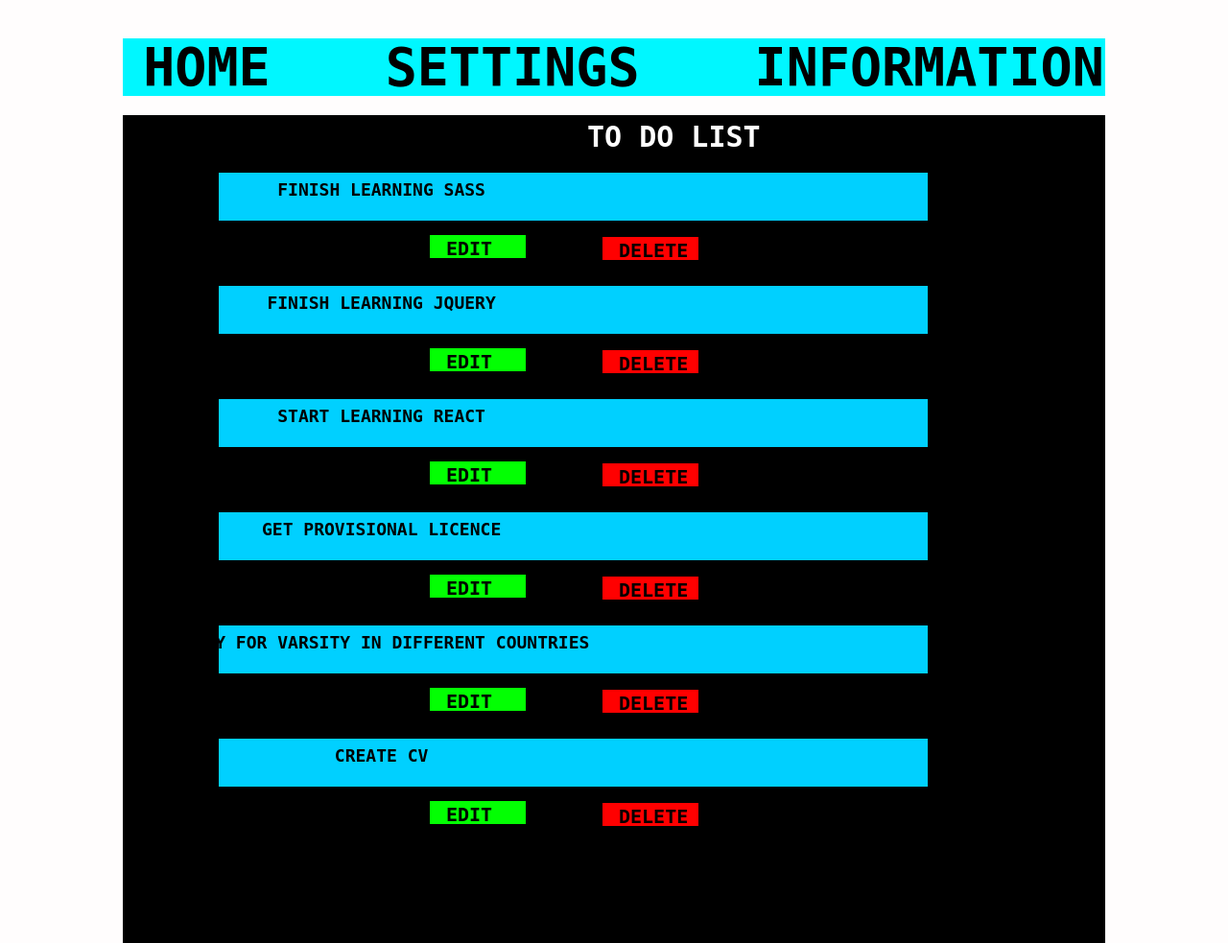
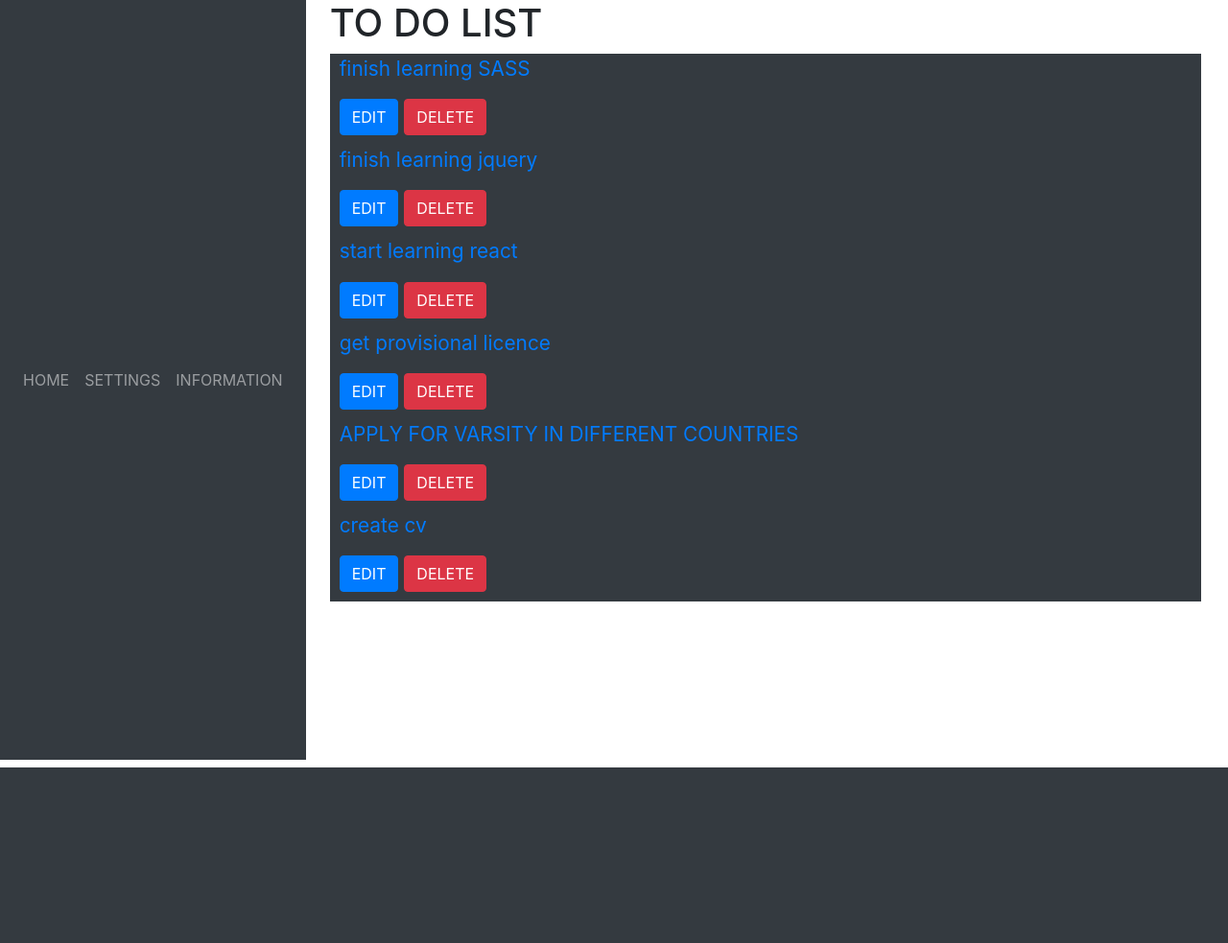
Before and after one commit to BlessingLuphahla/projects, a Flask app: page / in a window 1280 px wide. Shown: the whole page at 96% size. After the commit the page ends 800 px from the top, so only its background shows below. Run offline with Flask 3, Linux system fonts and the light colour scheme; parts of the project's set-up code (start-up, migrations or seed data) failed here and were passed over; some libraries are stand-ins or nearby versions.

Commit message:
to do app update

```diff
--- a/to do/app.py
+++ b/to do/app.py
@@ -1,4 +1,3 @@
-import webbrowser
 from datetime import datetime
 from flask import redirect, request, url_for, Flask, render_template
 from flask_sqlalchemy import SQLAlchemy
@@ -102,6 +101,4 @@
 
 if __name__ == '__main__':
     # webview.start()
-    default_browser = webbrowser.WindowsDefault()
-    default_browser.open('http://127.0.0.1:5000')
     app.run(debug=True)
--- a/to do/static/css/reset.css
+++ b/to do/static/css/reset.css
@@ -1,9 +1,3 @@
-
-*:where(:not(iframe,canvas,img,svg,video):not(svg *)){
-
-    all: unset;
-    display: revert;
-}
 
 *,
 *::before,
@@ -11,20 +5,11 @@
     box-sizing: border-box;
 }
 
-ol,ul  {
+ul  {
 
     list-style: none;
-}
-
-img {
-    max-width: 100%;
 }
 
 table {
     border-collapse: collapse ;
 }
-
-textarea {
-
-    white-space: revert;
-}
--- a/to do/static/css/style.css
+++ /dev/null
@@ -1,272 +0,0 @@
-body {
-  background-color: rgba(255, 247, 247, 0.193);
-}
-.main-navbar {
-  width: 100%;
-  height: 100px;
-  background-color: rgb(0, 170, 255);
-}
-
-ul {
-  display: flex;
-  align-items: space-between;
-  gap: 100px;
-  width: 100%;
-  justify-content: center;
-  height: 100%;
-  align-items: center;
-}
-
-ul a {
-  font-size: 50px;
-  font-family: monospace;
-  text-decoration: none;
-  font-weight: 900;
-  color: #000000;
-  margin-left: 20px;
-}
-
-ul a:hover {
-  color: red;
-}
-
-h1 {
-  font-size: 50px;
-  font-weight: 900;
-  font-family: monospace;
-}
-
-.wrapper-main {
-  margin-left: 2%;
-  width: 96%;
-  height: fit-content;
-  margin-top: 2.5vh;
-}
-
-.index-container {
-  width: 100%;
-  height: fit-content;
-  background-color: rgb(0, 0, 0);
-  padding-bottom: 100px;
-  padding-left: 100px;
-}
-
-.index-container h1 {
-  margin-left: 30vw;
-  font-size: 50px;
-  padding-bottom: 40px;
-  font-weight: 900;
-}
-
-.information-container {
-  width: 100%;
-  height: fit-content;
-  background-color: rgba(0, 162, 255, 0.3);
-}
-
-form {
-  height: fit-content;
-  padding-bottom: 200px;
-  margin-top: 5vh;
-  padding-top: 50px;
-}
-
-form p {
-  color: #1e1e1e;
-  margin-left: 500px;
-  font-size: 90px;
-  font-family: monospace;
-  font-weight: 900;
-  margin-bottom: 10px;
-}
-
-textarea {
-  background-color: rgba(0, 129, 141, 0.686);
-  width: 1200px;
-  height: 400px;
-  font-size: 30px;
-  margin-left: 170px;
-  outline: 2px solid rgb(64, 0, 255);
-  border-radius: 2%;
-  font-weight: 900;
-  font-family: monospace;
-  padding-top: 20px;
-  padding-left: 20px;
-}
-
-input[type="submit"] {
-  width: 130px;
-  height: 90px;
-  background-color: rgba(0, 174, 255, 0.3);
-  position: absolute;
-  left: 550px;
-  top: 680px;
-  font-weight: 900;
-  font-family: monospace;
-  font-size: 30px;
-  text-align: center;
-  border: 2px solid rgba(0, 0, 0, 0.5);
-  border-radius: 10%;
-}
-
-.to_do {
-  width: 80%;
-  height: 50px;
-  font-size: 20px;
-  display: flex;
-  background-color: #2cf1ff;
-  font-family: monospace;
-  font-weight: 900;
-  color: rgb(0, 0, 0);
-  text-transform: uppercase;
-  justify-content: center;
-  align-items: center;
-}
-
-.to_do p {
-  position: relative;
-  bottom: 10px;
-  right: 200px;
-}
-
-.buttons-1,
-.buttons-2 {
-  position: relative;
-  width: 120px;
-  height: 100;
-  text-align: center;
-  left: 200px;
-}
-.buttons-1 {
-  background-color: rgb(3, 255, 3);
-  margin-top: 15px;
-}
-
-.buttons-2 {
-  background-color: rgb(255, 0, 0);
-  bottom: 26px;
-  left: 400px;
-}
-
-.buttons-1 a,
-.buttons-2 a {
-  font-size: 25px;
-  font-family: monospace;
-  font-weight: 900;
-  position: relative;
-  top: 2px;
-  display: flex;
-  left: -5px;
-  margin-left: 20px;
-  text-decoration: none;
-  color: #000000;
-}
-.settings-container {
-  background-color: rgba(0, 0, 0, 0.879);
-}
-
-/* media querying was done here */
-
-/* media querying was done here */
-
-/* media querying was done here */
-
-/* media querying was done here */
-
-/* media querying was done here */
-
-/* media querying was done here */
-
-@media screen and (min-width: 700px) and (max-width: 1700px) {
-  .main-navbar {
-    width: 80%;
-    margin-left: 10%;
-    height: 60px;
-    margin-top: 40px;
-    background-color: rgb(0, 247, 255);
-  }
-
-  ul a {
-    font-size: 55px;
-    margin-left: 20px;
-  }
-
-  .wrapper-main {
-    margin-left: 10%;
-    width: 80%;
-  }
-
-  .index-container h1 {
-    font-size: 30px;
-    padding-bottom: 15px;
-    font-weight: 900;
-    padding-top: 5px;
-    color: white;
-  }
-  /* come back to this */
-  .information-container {
-    width: 100%;
-    height: fit-content;
-    background-color: rgb(0, 162, 255);
-  }
-
-  form {
-    margin-top: 3vh;
-  }
-
-  textarea {
-    background-color: rgba(0, 129, 141, 0.5);
-    width: 800px;
-    height: 450px;
-    font-size: 20px;
-    margin-left: 140px;
-    outline: 1px solid rgba(64, 0, 255, 0.6);
-  }
-
-  input[type="submit"] {
-    width: 120px;
-    height: 80px;
-    background-color: rgb(0, 174, 255);
-    top: 650px;
-    font-size: 30px;
-    border: 2px solid rgb(0, 0, 0);
-  }
-
-  .to_do {
-    font-size: 18px;
-    background-color: #00d0ff;
-    padding-top: 5px;
-    padding-bottom: 0px;
-    margin-top: 5px;
-    font-weight: 900;
-    width: 80%;
-  }
-
-  .buttons-1,
-  .buttons-2 {
-    width: 100px;
-    height: 70;
-    left: 220px;
-  }
-  .buttons-1 {
-    background-color: rgb(3, 255, 3);
-    margin-top: 15px;
-  }
-
-  .buttons-2 {
-    background-color: rgba(255, 0, 0, 1);
-    bottom: 22px;
-    left: 400px;
-  }
-
-  .buttons-1 a,
-  .buttons-2 a {
-    font-size: 20px;
-    left: -3px;
-    text-decoration: none;
-    color: #000000;
-  }
-  .settings-container {
-    background-color: rgba(21, 22, 21, 0.95);
-  }
-}
--- a/to do/templates/base.html
+++ b/to do/templates/base.html
@@ -1,25 +1,45 @@
 <!DOCTYPE html>
 <html lang="en">
   <head>
-    <meta charset="UTF-8">
-    <meta name="viewport" content="width=device-width, initial-scale=1.0">
+    <meta charset="UTF-8" />
+    <meta name="viewport" content="width=device-width, initial-scale=1.0" />
     <title>{% block title %}{% endblock %}</title>
   </head>
   <body>
+    <link
+      rel="stylesheet"
+      href="{{ url_for('static',filename='css/reset.css') }}"
+    />
 
-    <link rel="stylesheet" href="{{ url_for('static',filename='css/reset.css') }}">
+    <link
+      rel="stylesheet"
+      href="{{ url_for('static',filename='css/style.css') }}"
+    />
+    <link
+      rel="stylesheet"
+      href="{{ url_for('static',filename='bootstrap/css/bootstrap.css') }}"
+    />
 
-    <link rel="stylesheet" href="{{ url_for('static',filename='css/style.css') }}">
-
-    <div class="main-navbar">
-        <ul>
-            <a href="{{ url_for('index') }}">HOME</a>
-            <a href="{{ url_for('settings') }}">SETTINGS</a>
-            <a href="{{ url_for('information') }}">INFORMATION</a>
+    <nav class="navbar navbar-expand navbar-dark bg-dark">
+      <div class="container">
+        <div class="collapse navbar-collapse">
+          <ul class="navbar-nav">
+            <li class="nav-item">
+              <a class="nav-link" href="{{ url_for('index') }}">HOME</a>
+            </li>
+            <li class="nav-item">
+              <a class="nav-link" href="{{ url_for('settings') }}">SETTINGS</a>
+            </li>
+            <li class="nav-item">
+              <a class="nav-link" href="{{ url_for('information') }}"
+                >INFORMATION</a
+              >
+            </li>
           </ul>
         </div>
+      </div>
+    </nav>
 
-    {% block body %}{% endblock %}
-
+    <div class="container">{% block body %}{% endblock %}</div>
   </body>
 </html>
--- a/to do/templates/index.html
+++ b/to do/templates/index.html
@@ -1,16 +1,20 @@
 {% extends 'base.html' %} {% block title %} index page {% endblock %} {% block
 body %}
 
-<div class="wrapper-main">
-  <div class="index-container">
-    <h1>TO DO LIST</h1>
-    {% for to_do in to_dos %}
-    <div class="to_do">
-      <p>{{ to_do }}</p>
-    </div>
-    <div class="buttons-1"><a href="/edit/{{ to_do.id }}">EDIT</a></div>
-    <div class="buttons-2"><a href="/delete/{{ to_do.id }}">DELETE</a></div>
-    {% endfor %}
-  </div>
+<h1>TO DO LIST</h1>
+{% for to_do in to_dos %}
+<div class="bg-dark index-container">
+  <p class="text-primary">{{ to_do }}</p>
+  <a class="btn btn-primary" href="/edit/{{ to_do.id }}">EDIT</a>
+  <a class="btn btn-danger" href="/delete/{{ to_do.id }}">DELETE</a> <br />
 </div>
+{% endfor %}
+
+<style>
+  .index-container {
+    padding-left: 10px;
+    font-size: 1.3rem;
+    padding-bottom: 10px;
+  }
+</style>
 {% endblock %}
```
Also changed, not shown: to do/templates/information.html (+11 -21 lines), instance/todo.db (deleted), to do/static/bootstrap/css/bootstrap.css (added). Lines whose indentation alone changed are shown as unchanged.
